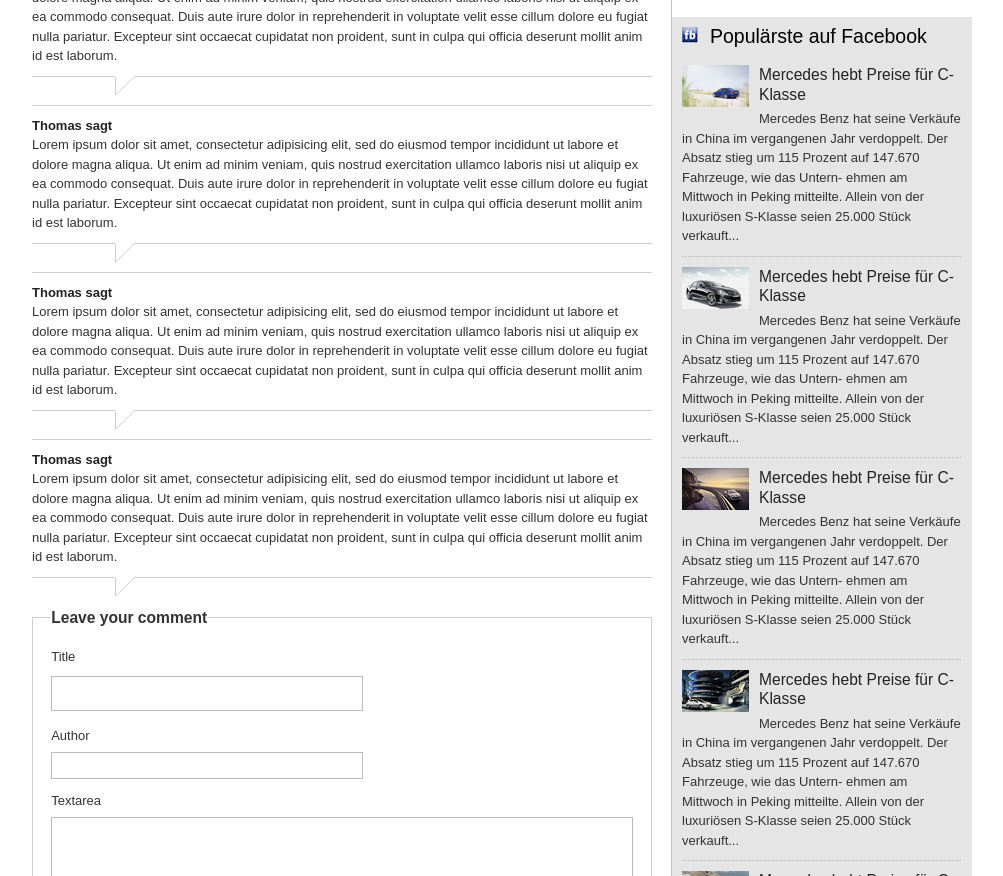
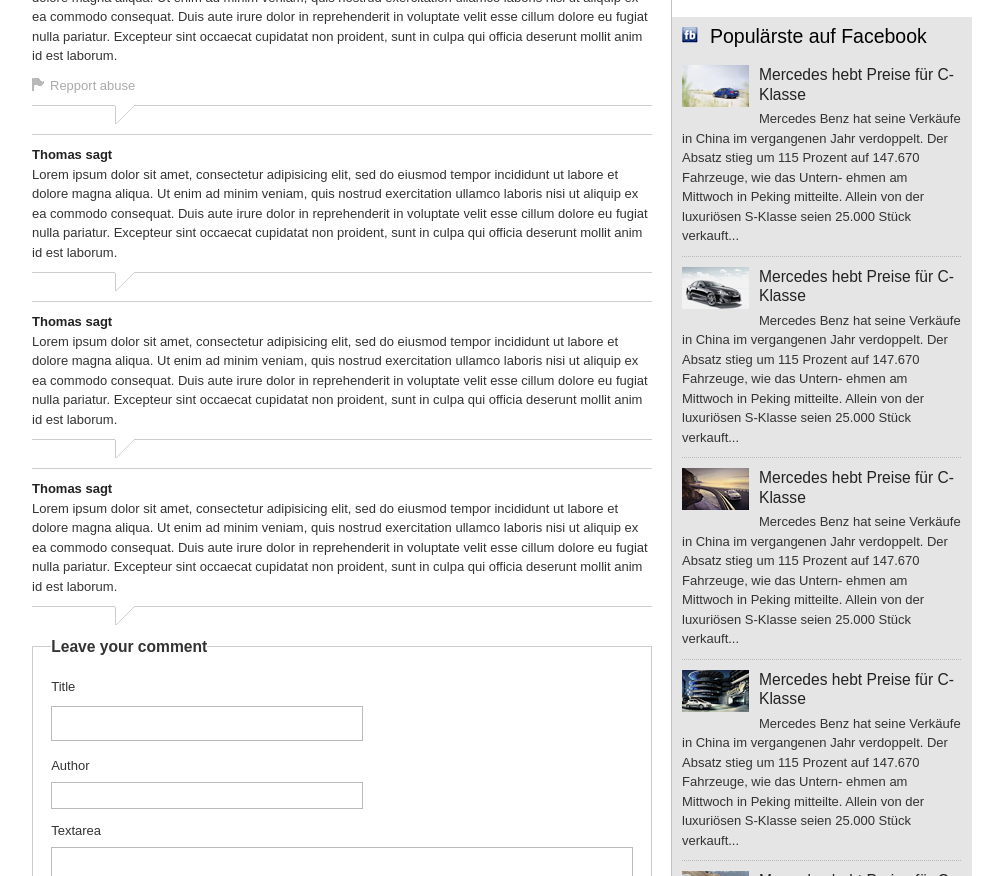
Before and after one commit to EdisonReklamebyraa/Automobilwoche, a plain HTML site: page article.html in a window 1280 px wide. Shown: the part 2269-3145 px from the top of the page, without its empty margins (1-1004 px from the left). Drawn offline with Linux system fonts and the light colour scheme; a script that the page names is missing.

Commit message:
articlecomment abuse link

```diff
--- a/article.html
+++ b/article.html
@@ -213,6 +213,7 @@
 						<h4>Kommentieren (4)</h4>
 						<h5>Thomas Flogstad<span>5 januar 2011</span></h5>
 						<p>Lorem ipsum dolor sit amet, consectetur adipisicing elit, sed do eiusmod tempor incididunt ut labore et dolore magna aliqua. Ut enim ad minim veniam, quis nostrud exercitation ullamco laboris nisi ut aliquip ex ea commodo consequat. Duis aute irure dolor in reprehenderit in voluptate velit esse cillum dolore eu fugiat nulla pariatur. Excepteur sint occaecat cupidatat non proident, sunt in culpa qui officia deserunt mollit anim id est laborum.</p>
+						<div class="actions"><a href="#">Repport abuse</a></div>
 						<hr />
 						<h5>Thomas sagt</h5>
 						<p>Lorem ipsum dolor sit amet, consectetur adipisicing elit, sed do eiusmod tempor incididunt ut labore et dolore magna aliqua. Ut enim ad minim veniam, quis nostrud exercitation ullamco laboris nisi ut aliquip ex ea commodo consequat. Duis aute irure dolor in reprehenderit in voluptate velit esse cillum dolore eu fugiat nulla pariatur. Excepteur sint occaecat cupidatat non proident, sunt in culpa qui officia deserunt mollit anim id est laborum.</p>
--- a/src/partials/_article.scss
+++ b/src/partials/_article.scss
@@ -151,6 +151,17 @@
 		p {
 			margin: 0 0 $m/2 0;
 		}
+		.actions {
+			margin-bottom: $m/2;
+			a {
+				background: url("../images/articlecomment_report_icon.png") no-repeat transparent;
+				padding-left: 18px;
+				color: $lightGrey;
+				&:hover {
+					text-decoration: underline;
+				}
+			}
+		}
 		hr {
 			background: url("../images/articlecomments_line.png") no-repeat transparent;
 			height: 19px;
```
Also changed, not shown: images/articlecomment_report_icon.png (added), stylesheets/screen.css.
